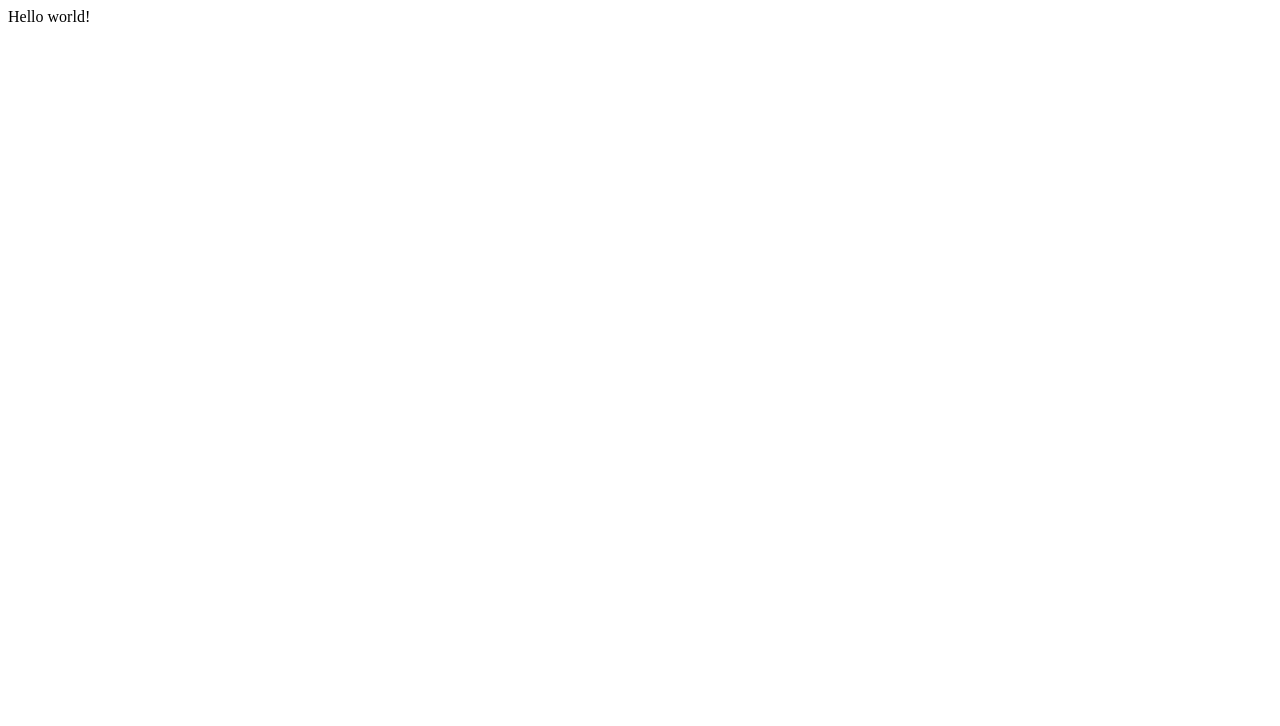
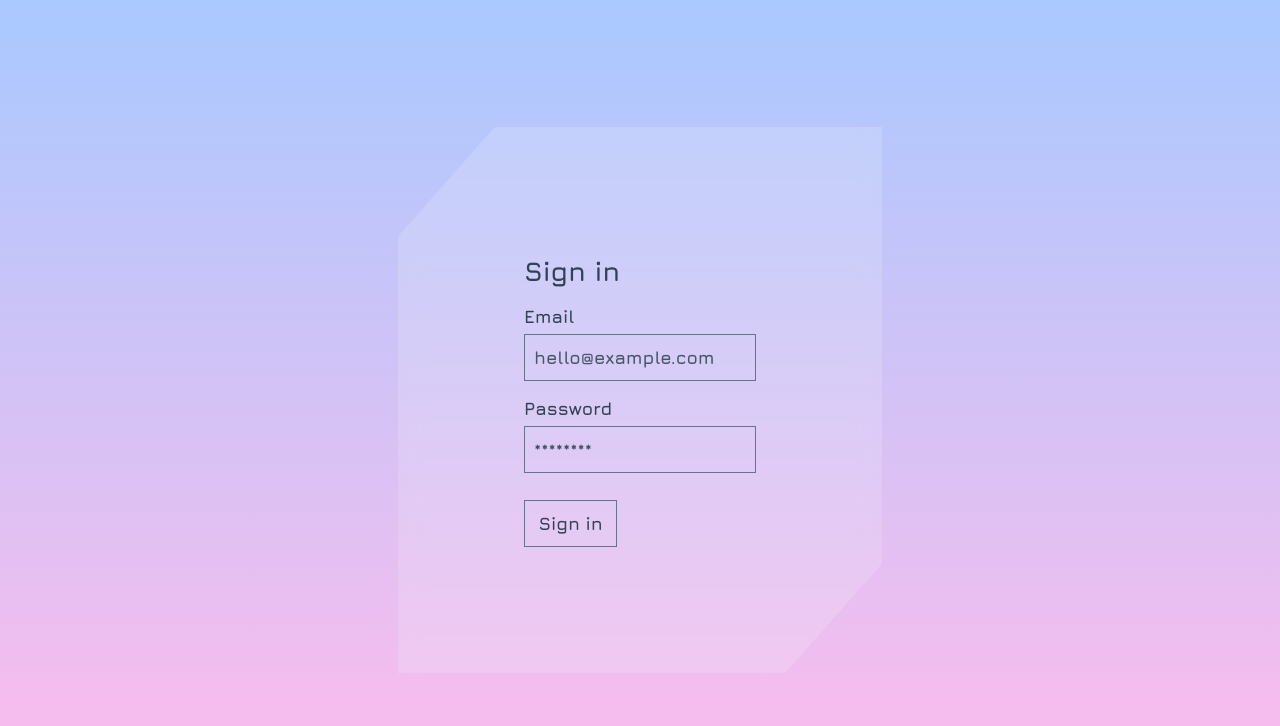
Before and after one commit to tatarianBarbarian/fancy-auth, a React (Vite) app: page / in a window 1280 px wide. Shown: the top 726 px of the page. Built offline with nearby package versions, Linux system fonts and the light colour scheme.

Commit message:
Form barebone

```diff
--- a/index.html
+++ b/index.html
@@ -1,6 +1,19 @@
 <!DOCTYPE html>
 <html lang="en">
   <head>
+    <link
+      rel="preconnect"
+      href="https://fonts.googleapis.com"
+    />
+    <link
+      rel="preconnect"
+      href="https://fonts.gstatic.com"
+      crossorigin
+    />
+    <link
+      href="https://fonts.googleapis.com/css2?family=Jura:wght@700&display=swap"
+      rel="stylesheet"
+    />
     <meta charset="UTF-8" />
     <link
       rel="apple-touch-icon"
--- /dev/null
+++ b/postcss.config.cjs
@@ -0,0 +1,6 @@
+module.exports = {
+  plugins: {
+    tailwindcss: {},
+    autoprefixer: {},
+  },
+}
--- a/src/App.jsx
+++ b/src/App.jsx
@@ -1,3 +1,122 @@
+import clsx from 'clsx'
+import { Form, Formik, useField } from 'formik'
+import PropTypes from 'prop-types'
+import * as Yup from 'yup'
+
+/**
+ * #TODO:
+ * @param {import('react').InputHTMLAttributes} props Text input props
+ */
+function TextInput({ label, id, required = false, ...props }) {
+  const [field, meta] = useField(props)
+  const labelClasses = clsx('block', 'mb-1')
+  const inputClasses = clsx(
+    'block',
+    'border-[1px]',
+    'p-1',
+    'mb-1',
+    'outline-2',
+    'outline-violet-600',
+    'placeholder:text-slate-600',
+    'p-2',
+    'bg-transparent',
+    'border-slate-500'
+  )
+
+  return (
+    <div>
+      <label
+        className={labelClasses}
+        htmlFor={id}
+      >
+        {label}
+      </label>
+      <input
+        {...field}
+        {...props}
+        id={id}
+        className={inputClasses}
+        aria-required={required}
+      />
+      {meta.touched && meta.error ? (
+        <div className="text-orange-700 first-letter:capitalize text-sm">
+          {meta.error}
+        </div>
+      ) : null}
+    </div>
+  )
+}
+
+TextInput.propTypes = {
+  label: PropTypes.string.isRequired,
+  id: PropTypes.string,
+  required: PropTypes.bool,
+}
+
+const authValidationSchema = Yup.object({
+  email: Yup.string().required().email(),
+  password: Yup.string().required(),
+})
+
+const authInitialValues = {
+  email: '',
+  password: '',
+}
+
+const authFormClasses = clsx(
+  'inline-block',
+  'p-28',
+  'backdrop-blur-[10px]',
+  'bg-slate-100/20',
+  'backdrop:blur-[10px]',
+  'text-slate-700',
+  'font-primary',
+  'clip-parallelogram',
+  'font-bold'
+)
+
+function AuthForm() {
+  return (
+    <div className={authFormClasses}>
+      <Formik
+        initialValues={authInitialValues}
+        validationSchema={authValidationSchema}
+      >
+        <Form>
+          <h1 className="text-2xl mb-3">Sign in</h1>
+          <div className="mb-3">
+            <TextInput
+              label="Email"
+              type="email"
+              name="email"
+              placeholder="hello@example.com"
+              required
+            />
+          </div>
+          <div className="mb-6">
+            <TextInput
+              label="Password"
+              type="password"
+              name="password"
+              placeholder="********"
+            />
+          </div>
+          <button
+            type="submit"
+            className="px-3 py-2 border-[1px] border-slate-500 text-slate-700 outline-2 outline-violet-600"
+          >
+            Sign in
+          </button>
+        </Form>
+      </Formik>
+    </div>
+  )
+}
+
 export default function App() {
-  return 'Hello world!'
+  return (
+    <div className="min-h-screen grid place-items-center gap-[1ch] relative">
+      <AuthForm />
+    </div>
+  )
 }
--- a/src/index.css
+++ b/src/index.css
@@ -0,0 +1,27 @@
+@tailwind base;
+@tailwind components;
+@tailwind utilities;
+
+@keyframes bgset {
+    from {
+        background-size: 400% 400%;
+    }
+
+    to {
+        background-size: 100% 100%;
+    }
+}
+
+html {
+    font-size: 18px;
+}
+
+body {
+    background: #a9c9ff linear-gradient(to bottom, #a9c9ff 0%, #ffbbec 100%);
+    animation: bgset 1s forwards ease-in;
+    min-height: 100vh;
+}
+
+.clip-parallelogram {
+    clip-path: polygon(20% 0%, 100% 0, 100% 20%, 100% 80%, 80% 100%, 0 100%, 0% 80%, 0% 20%);
+}
--- /dev/null
+++ b/tailwind.config.cjs
@@ -0,0 +1,12 @@
+/** @type {import('tailwindcss').Config} */
+module.exports = {
+  content: ['./index.html', './src/**/*.{js,ts,jsx,tsx}'],
+  theme: {
+    extend: {
+      fontFamily: {
+        primary: 'Jura',
+      },
+    },
+  },
+  plugins: [],
+}
```
Also changed, not shown: package.json (+8 -1 lines), src/App.css (deleted), 1 other file (tests, documents, lock files or other folders).
